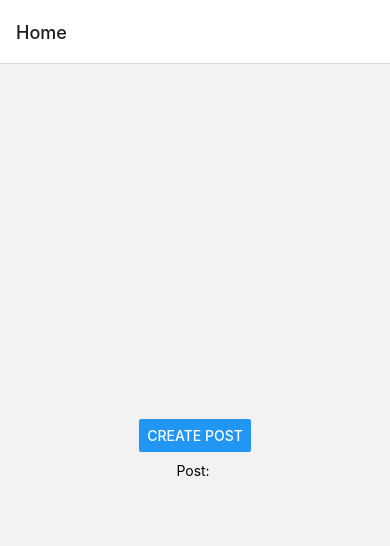
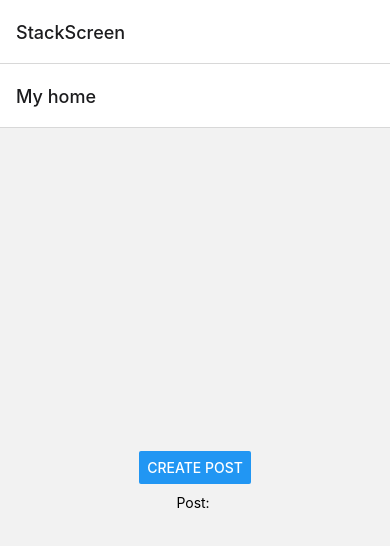
Before and after one commit to diegovester/ExpoTemplate, a React Native app: screen / in a window 390 px wide. Shown: the top 546 px of the page. Built offline with nearby package versions, Linux system fonts and the light colour scheme.

Commit message:
Setting the header title

```diff
--- a/App.js
+++ b/App.js
@@ -73,16 +73,29 @@ function DetailsScreen({ route, navigation }) {
   );
 }
 
+function StackScreen() {
+  return (
+    <Stack.Navigator>
+      <Stack.Screen
+        name="Home"
+        component={HomeScreen}
+        options={{ title: 'My home' }}
+      />
+    </Stack.Navigator>
+  );
+}
+
 const Stack = createNativeStackNavigator();
 
 function App() {
   const someData = "some data";
   return (
     <NavigationContainer>
-      <Stack.Navigator initialRouteName="Home">
-        <Stack.Screen name="Home">
-          {(props) => <HomeScreen {...props} extraData={someData} />}
+      <Stack.Navigator initialRouteName="StackScreen">
+        <Stack.Screen name="StackScreen">
+          {(props) => <StackScreen {...props} extraData={someData} />}
         </Stack.Screen>
+        <Stack.Screen name="Home" component={HomeScreen} />
         <Stack.Screen name="Details" component={DetailsScreen} />
         <Stack.Screen name="CreatePost" component={CreatePostScreen} />
       </Stack.Navigator>
```
